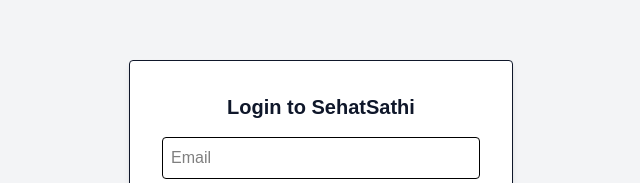
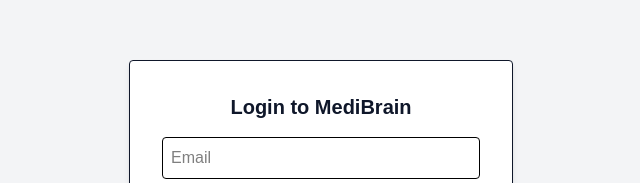
Before and after one commit to shishir-21/SehatSathi, a Next.js app in the folder sehatsathi-frontend/: page /login in a window 1280 px wide. Shown: the part 207-390 px from the top of the page, without its empty margins (319-959 px from the left). Built offline with nearby package versions, Linux system fonts and the light colour scheme.

Commit message:
chore: rebrand application text to MediBrain

```diff
--- a/sehatsathi-frontend/app/login/page.tsx
+++ b/sehatsathi-frontend/app/login/page.tsx
@@ -58,7 +58,7 @@
         className="p-8 border rounded shadow-md w-96 bg-white"
       >
         <h1 className="text-xl font-bold mb-4 text-center">
-          Login to SehatSathi
+          Login to MediBrain
         </h1>
 
         {/* Email Input */}
```
Also changed, not shown: 2 other files (tests, documents, lock files or other folders).
